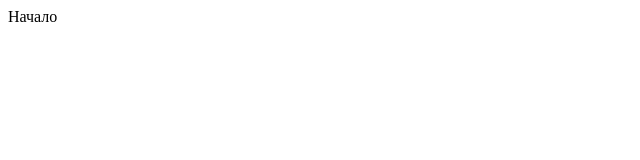
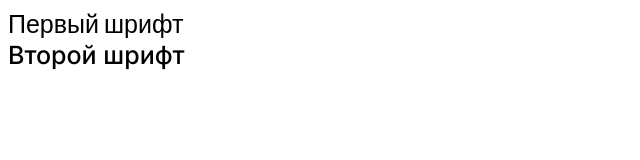
Before and after one commit to PavelEgorov-ru/From-scratch, a plain HTML site: page index.html in a window 1280 px wide. Shown: the whole page, without its empty margins (0-640 px from the left). Drawn offline with nearby package versions, Linux system fonts and the light colour scheme.

Commit message:
тест шрифтов

```diff
--- a/index.html
+++ b/index.html
@@ -9,11 +9,13 @@
   <link rel="preconnect" href="https://fonts.gstatic.com" crossorigin>
   <link href="https://fonts.googleapis.com/css2?family=EB+Garamond:wght@400;500&family=Inter:wght@400;500&display=swap"
     rel="stylesheet">
+  <link rel="stylesheet" href="style.css">
   <title>Document</title>
 </head>
 
 <body>
-  <div>Начало</div>
+  <div class="test">Первый шрифт</div>
+  <div class="test2">Второй шрифт</div>
 </body>
 
 </html>
--- a/style.css
+++ b/style.css
@@ -0,0 +1,11 @@
+.test {
+  font-family: "EB Garamond", "Arial", serif;
+  font-size: 25px;
+  font-weight: 400;
+}
+
+.test2 {
+  font-family: "Inter", "Arial", sans-serif;
+  font-size: 25px;
+  font-weight: 500;
+}
```
